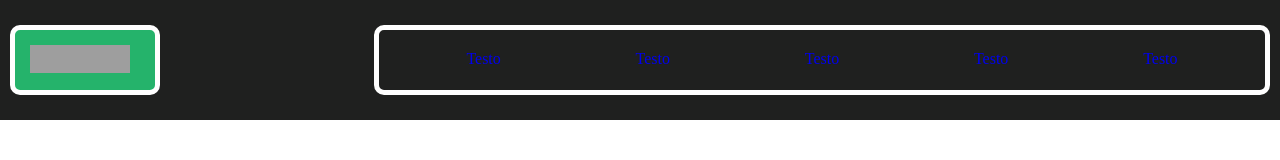
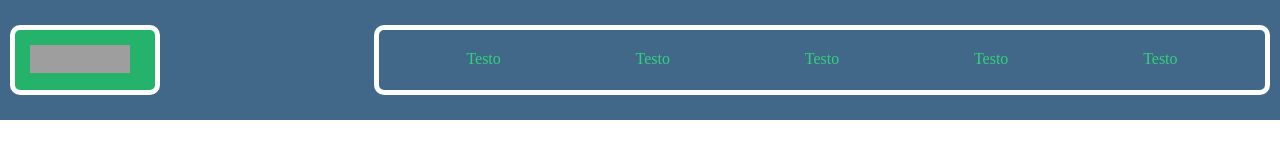
Before and after one commit to G3org3B/jquery--hamburger---menu, a plain HTML site: page index.html in a window 1280 px wide. Drawn offline with nearby package versions, Linux system fonts and the light colour scheme; grey boxes are pictures that could not be loaded.

Commit message:
fix color

```diff
--- a/style.css
+++ b/style.css
@@ -8,8 +8,11 @@ box-sizing: border-box;
 .list_style a {
   text-decoration: none;
 }
+body a {
+  color: #32D27C;
+}
 .container div {
-  color: #0FBF5B;
+  color: #570FBF;
 }
 .container {
   width: 100vw;
@@ -18,7 +21,7 @@ box-sizing: border-box;
   flex-direction: row;
   justify-content: space-between;
   align-items: center;
-  background: #1F201F;
+  background: #416888;
 }
 div img {
   width: 100px;
```
